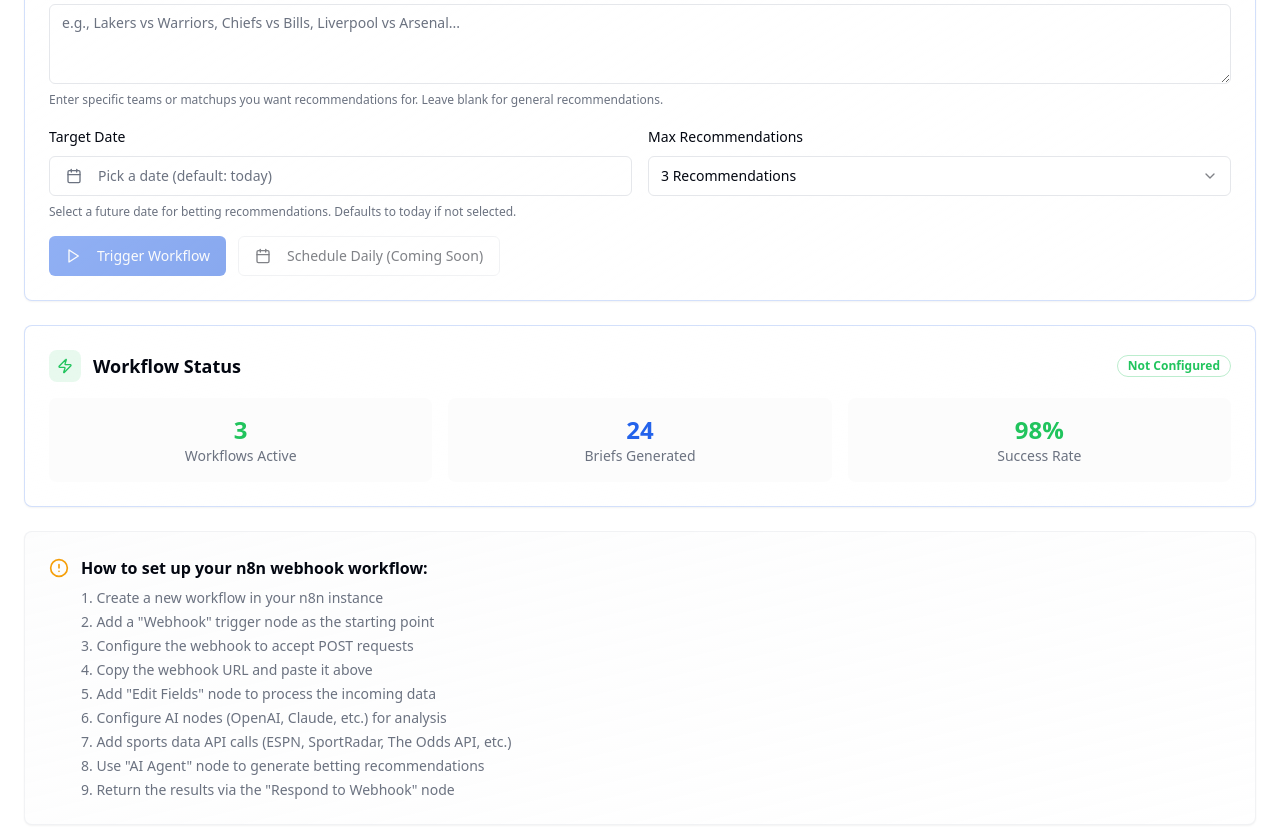
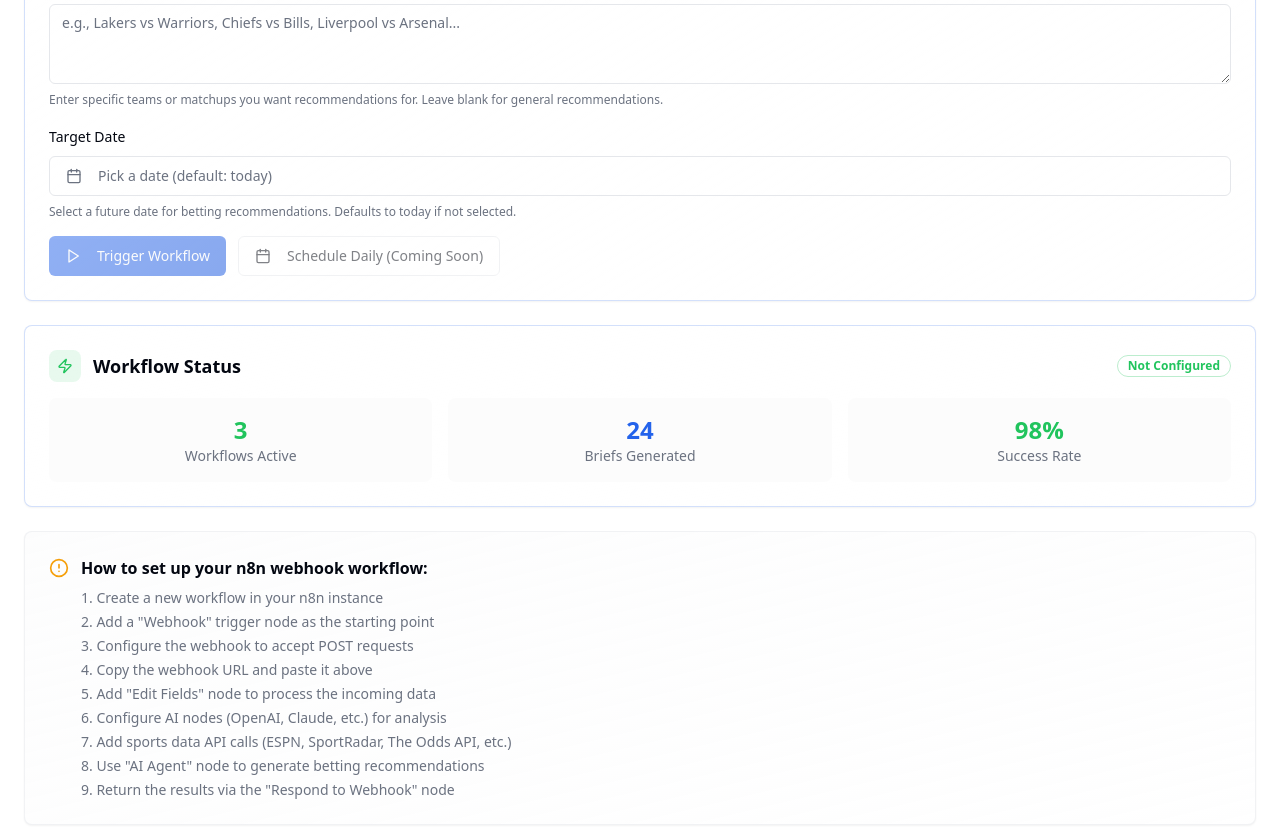
Before and after one commit to rsdelarosa75/win-wise-bot, a React (Vite) app: page / in a window 1280 px wide. Shown: the part 4080-4914 px from the top of the page. Built offline with nearby package versions, Linux system fonts and the light colour scheme.

Commit message:
Remove max recommendations
Remove the max recommendations functionality from the workflow.

```diff
--- a/src/components/ui/n8n-integration.tsx
+++ b/src/components/ui/n8n-integration.tsx
@@ -45,7 +45,7 @@ export const N8nIntegration = () => {
   const [selectedSports, setSelectedSports] = useState<string[]>(["NBA"]);
   const [specificTeams, setSpecificTeams] = useState("");
   const [riskLevel, setRiskLevel] = useState("medium");
-  const [maxRecommendations, setMaxRecommendations] = useState("3");
+
   const [selectedDate, setSelectedDate] = useState<Date>();
   const { toast } = useToast();
 
@@ -96,7 +96,7 @@ export const N8nIntegration = () => {
         teams: formattedTeams,
         text: formattedTeams, // Also send as 'text' for your current regex
         riskLevel,
-        maxRecommendations: parseInt(maxRecommendations),
+
         targetDate: selectedDate ? format(selectedDate, "yyyy-MM-dd") : format(new Date(), "yyyy-MM-dd"),
       };
 
@@ -267,7 +267,6 @@ export const N8nIntegration = () => {
             </p>
           </div>
 
-          <div className="grid grid-cols-1 md:grid-cols-2 gap-4">
           <div className="space-y-2">
             <Label>Target Date</Label>
             <Popover>
@@ -297,22 +296,6 @@ export const N8nIntegration = () => {
             <p className="text-xs text-muted-foreground">
               Select a future date for betting recommendations. Defaults to today if not selected.
             </p>
-            </div>
-
-            <div className="space-y-2">
-              <Label htmlFor="max-recommendations">Max Recommendations</Label>
-              <Select value={maxRecommendations} onValueChange={setMaxRecommendations}>
-                <SelectTrigger>
-                  <SelectValue />
-                </SelectTrigger>
-                <SelectContent>
-                  <SelectItem value="1">1 Recommendation</SelectItem>
-                  <SelectItem value="3">3 Recommendations</SelectItem>
-                  <SelectItem value="5">5 Recommendations</SelectItem>
-                  <SelectItem value="10">10 Recommendations</SelectItem>
-                </SelectContent>
-              </Select>
-            </div>
           </div>
 
           <div className="flex flex-col sm:flex-row gap-3">
```
Lines whose indentation alone changed are shown as unchanged.
